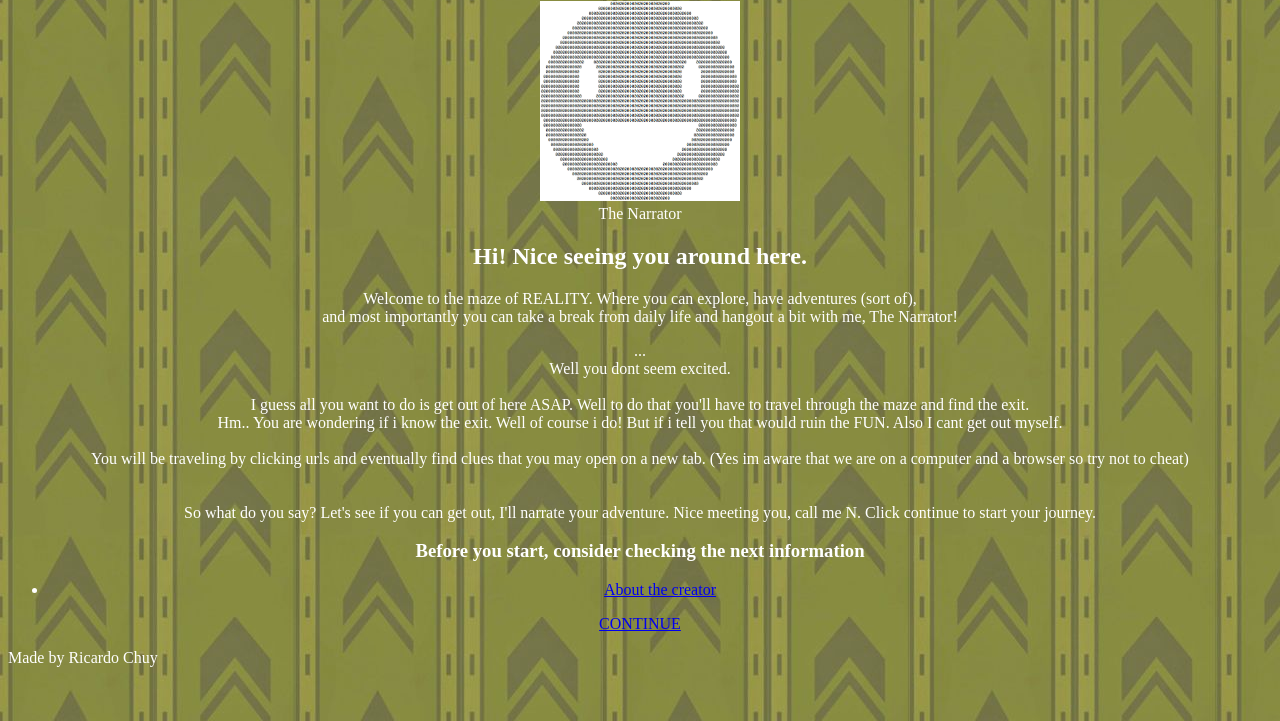
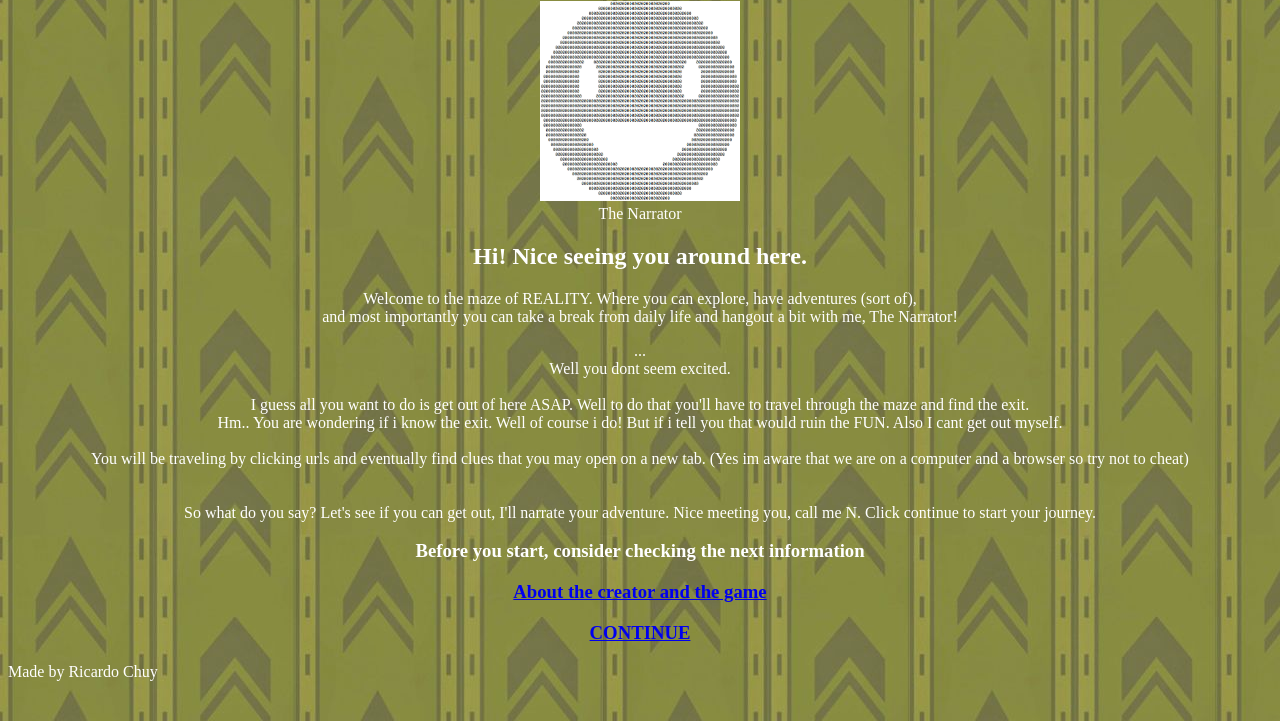
Before and after one commit to chuy-zip/LAB03_221007, a plain HTML site: page index.html in a window 1280 px wide. Shown: the part 79-800 px from the top of the page. Drawn offline with Linux system fonts and the light colour scheme.

Commit message:
Better description in about and improved index titles

```diff
--- a/index.html
+++ b/index.html
@@ -45,12 +45,9 @@
         <!-- Aside content -->
         <aside>
             <h3>Before you start, consider checking the next information</h3>
-            <ul>
-                <li><a href="rooms/about.html">About the creator</a></li>
-            </ul>
-        </aside>
+            <a href="rooms/about.html"><h3>About the creator and the game</h3></a>
 
-        <a href="rooms/lobby.html">CONTINUE</a>
+        <a href="rooms/lobby.html"><h3>CONTINUE</h3></a>
     </center>
 
     <!-- Footer section -->
```
Also changed, not shown: rooms/about.html (+4 -2 lines).
